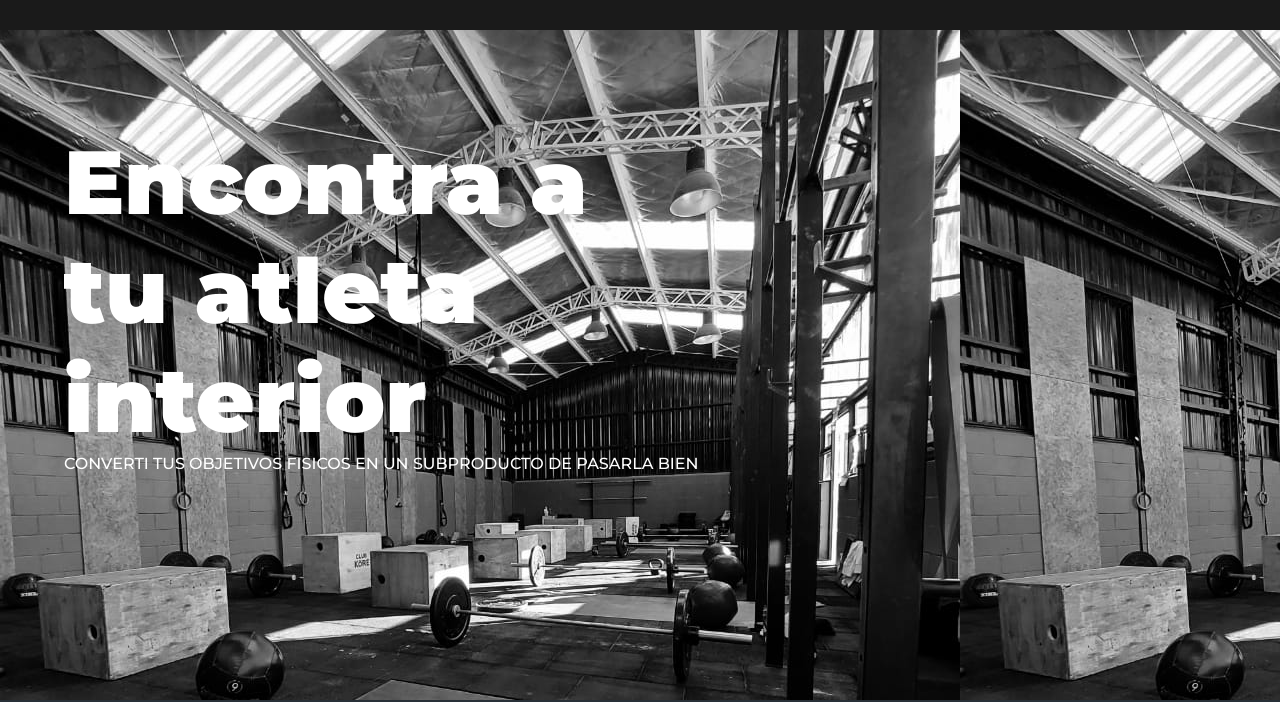
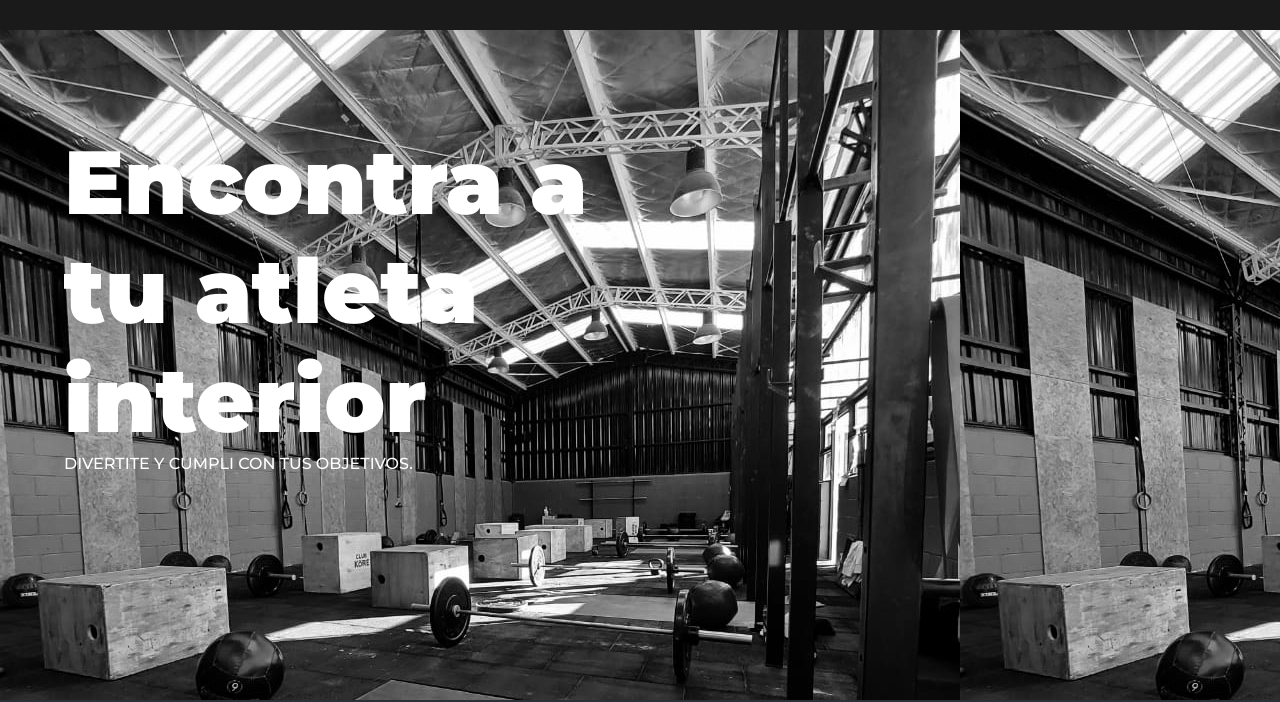
Before and after one commit to lgbru/root, a plain HTML site: page assets/actividades.html in a window 1280 px wide. Shown: the part 100-802 px from the top of the page. Drawn offline with nearby package versions, Linux system fonts and the light colour scheme.

Commit message:
Update actividades.html

```diff
--- a/assets/actividades.html
+++ b/assets/actividades.html
@@ -44,7 +44,7 @@
           <h1 class="title"> Encontra a tu atleta interior</h1>
         </div>
         <div class="">
-          <h3>CONVERTI TUS OBJETIVOS FISICOS EN UN SUBPRODUCTO DE PASARLA BIEN</h3>
+          <h3>DIVERTITE Y CUMPLI CON TUS OBJETIVOS.</h3>
         </div>
       </div>
     </section>
```
